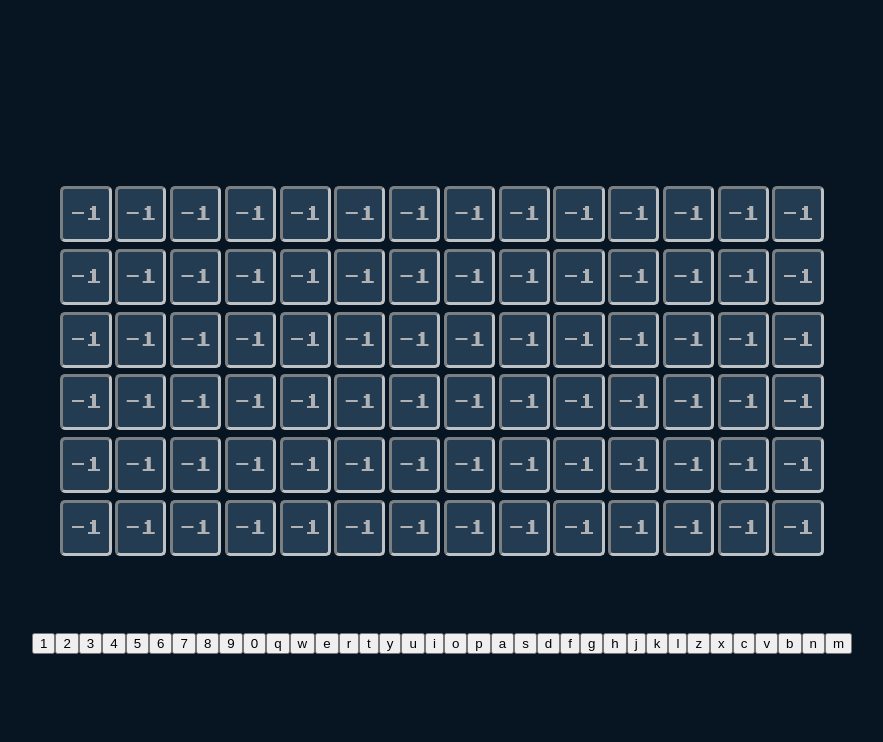
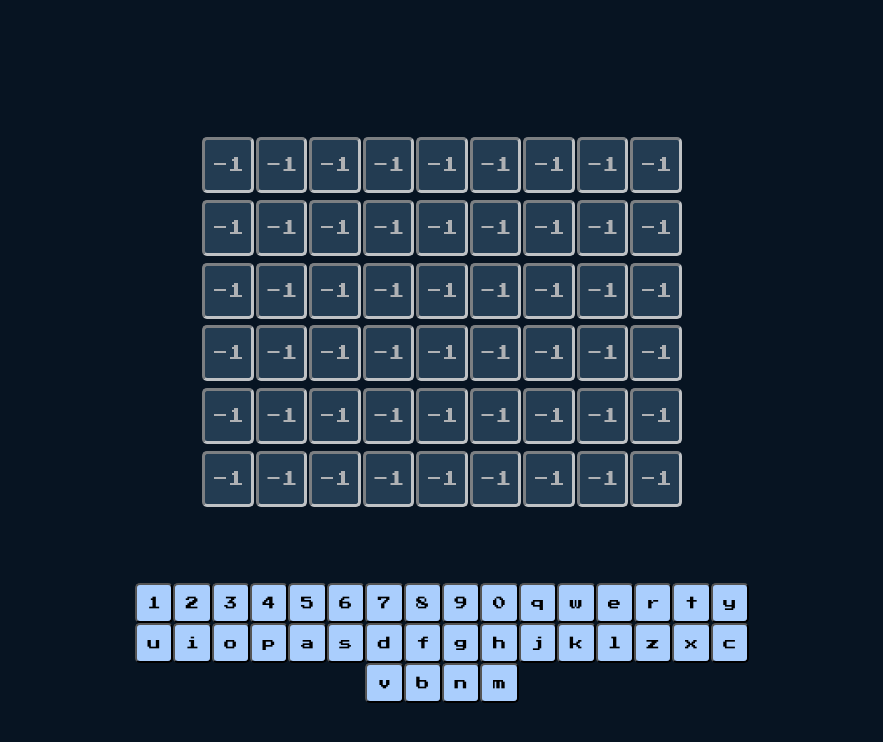
Before and after one commit to akothari01/Chardle, a React (Vite) app in the folder steamdle/: page / in a window 1280 px wide. Shown: the top 742 px of the page, without its empty margins (198-1081 px from the left). Built offline with nearby package versions, Linux system fonts and the light colour scheme.

Commit message:
created the keyboard component

```diff
--- a/steamdle/src/App.jsx
+++ b/steamdle/src/App.jsx
@@ -3,7 +3,7 @@ import WordGuess from './components/WordGuess'
 import Keyboard from './components/Keyboard'
 
 export default function App() {
-  const [wordToGuess, setWordToGuess] = useState("DEATHSTRANDING")
+  const [wordToGuess, setWordToGuess] = useState("bayonetta")
   const [guesses, setGuesses] = useState(Array(wordToGuess.length * 6).fill('-1'))
   return (
     <main className='main-content'>
--- a/steamdle/src/components/Keyboard.jsx
+++ b/steamdle/src/components/Keyboard.jsx
@@ -1,7 +1,7 @@
 export default function Keyboard(){
     const keys = "1234567890qwertyuiopasdfghjklzxcvbnm"
     return(
-        <section>
+        <section className="keyboard">
             {
                 keys.split('').map(letter => (
                     <button>{letter}</button>
--- a/steamdle/src/index.css
+++ b/steamdle/src/index.css
@@ -44,3 +44,20 @@ section.guess-blocks > span{
   border-style: inset;
   margin-bottom: 5px;
 }
+
+section.keyboard{
+  display: flex;
+  flex-direction: row;
+  flex-wrap: wrap;
+  align-items: center;
+  justify-content: center;
+  max-width: 50%;
+}
+
+section.keyboard > button{
+  min-height: 5vh;
+  min-width: 3vw;
+  font-family: "Press Start 2P", serif;
+  border-radius: 5px;
+  background-color: #aacefd;
+}
```
